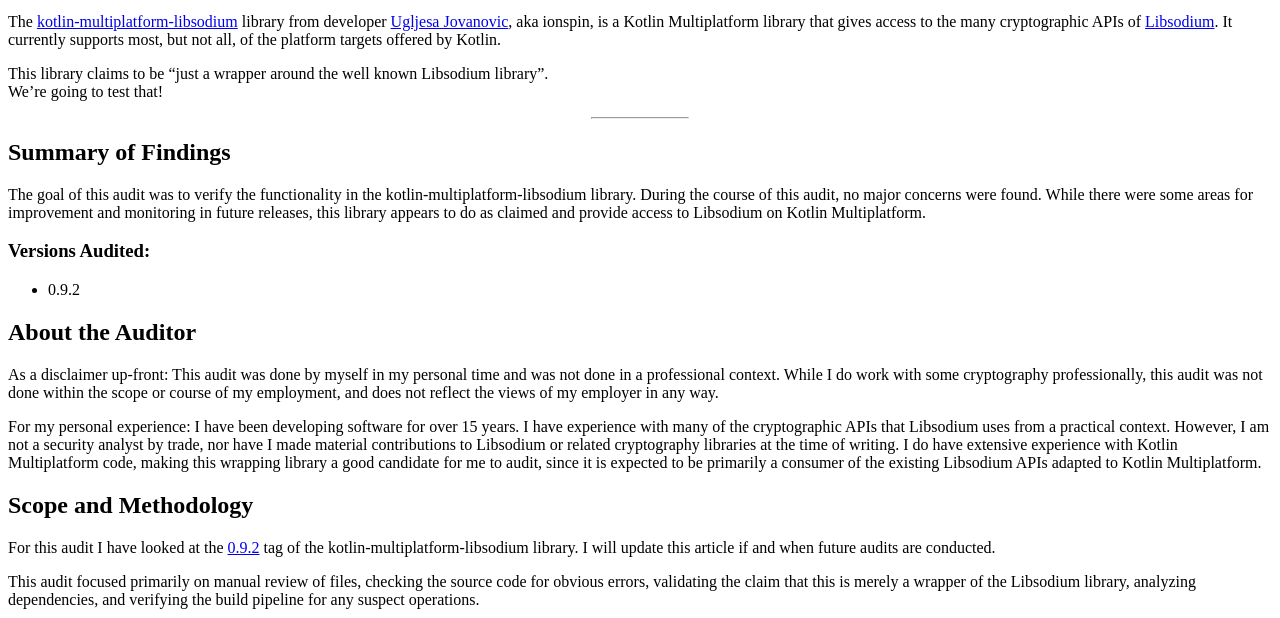
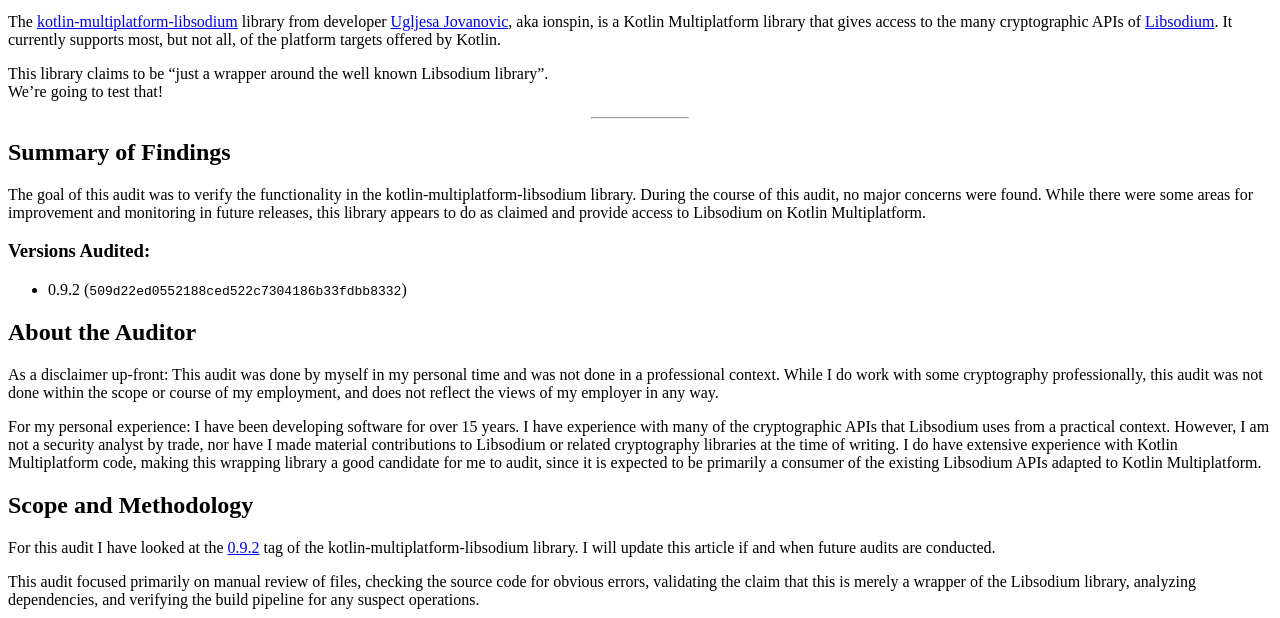
Before and after one commit to ReneeVandervelde/ReneeVandervelde, a plain HTML site: page publications/expect-fun/audit-ionspin-kmp-libsodium.html in a window 1280 px wide. Shown: the part 182-800 px from the top of the page. Drawn offline with Linux system fonts and the light colour scheme; a script that the page names is missing.

Commit message:
Add version hash in libsodium audit

```diff
--- a/publications/expect-fun/audit-ionspin-kmp-libsodium.html
+++ b/publications/expect-fun/audit-ionspin-kmp-libsodium.html
@@ -66,7 +66,7 @@
         </p>
         <h3>Versions Audited:</h3>
         <ul>
-            <li>0.9.2</li>
+            <li>0.9.2 (<code>509d22ed0552188ced522c7304186b33fdbb8332</code>)</li>
         </ul>
         <h2>About the Auditor</h2>
         <p>
```
